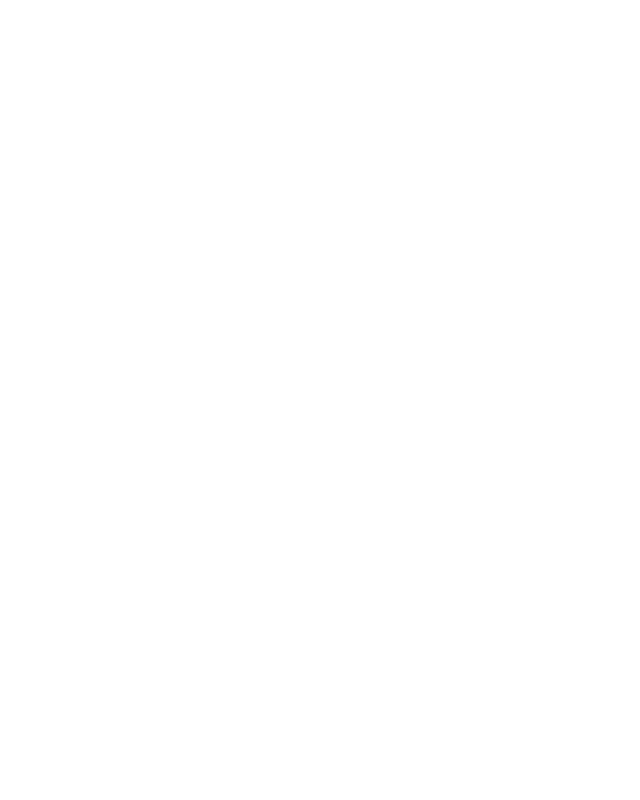
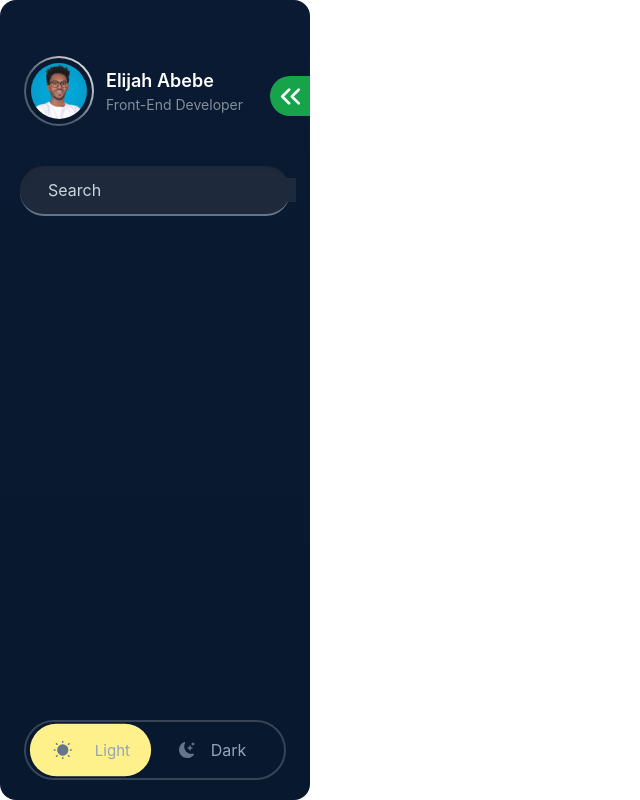
Before and after one commit to Elijah-05/responsive-sidebar, a React (Vite) app: page / in a window 1280 px wide. Shown: the whole page, without its empty margins (0-640 px from the left). Built offline with nearby package versions, Linux system fonts and the light colour scheme.

Commit message:
side bar user avatar and bottom theme switcher

```diff
--- a/src/assets/index.ts
+++ b/src/assets/index.ts
@@ -1,3 +1,7 @@
 import Profile from "./images/profile.jpg";
+import { LuChevronsRight as Chevron } from "react-icons/lu";
+import { IoSearchOutline as SearchIcon } from "react-icons/io5";
+import { PiSunDimFill as SunIcon } from "react-icons/pi";
+import { BsFillMoonStarsFill as MoonIcon } from "react-icons/bs";
 
-export { Profile };
+export { Profile, Chevron, SearchIcon, SunIcon, MoonIcon };
--- /dev/null
+++ b/src/components/avatar/Avatar.tsx
@@ -0,0 +1,16 @@
+const Avatar = ({ src }: { src: string }) => {
+  return (
+    <div className="relative w-[70px] h-[70px] fully-center rounded-full ">
+      <img
+        src={src}
+        className="w-14 rounded-full h-14 object-cover"
+        alt="user profile"
+      />
+      <div className="absolute -z-10 w-full h-full rounded-full p-[2px] right-0 bottom-0 bg-gradient-to-tr from-40% from-[rgba(250,250,250,0.3)] to-white">
+        <div className="bg-gradient-to-t from-[#08182E] to-[#091A32] w-full h-full rounded-full" />
+      </div>
+    </div>
+  );
+};
+
+export default Avatar;
--- a/src/components/side_bar/SideBar.tsx
+++ b/src/components/side_bar/SideBar.tsx
@@ -1,12 +1,34 @@
-import { Profile } from "../../assets";
+import { Chevron, Profile, SearchIcon } from "../../assets";
+import Avatar from "../avatar/Avatar";
+import ThemeSwitch from "../switch/ThemeSwitch";
 
 const SideBar = () => {
   return (
-    <div className="">
-      <div className="">
-        <div className="">
-          <img src={Profile} className="" alt="user profile" />
+    <div className="bg-gradient-to-t from-[#08182E] to-[#091A32] fixed h-full top-0 left-0 w-[310px] pt-14 rounded-2xl">
+      <div className="relative pl-6">
+        <div className="flex items-center gap-3 ">
+          <Avatar src={Profile} />
+          <div className="text-white leading-3">
+            <h1 className="text-lg font-semibold">Elijah Abebe</h1>
+            <p className="text-sm opacity-50">Front-End Developer</p>
+          </div>
         </div>
+        <button className="group absolute h-10 w-10 transition-all fully-center top-0 translate-y-1/2 right-0 bg-green-600 rounded-l-full duration-300">
+          <Chevron className="text-[33px] -scale-100 text-white" />
+        </button>
+      </div>
+      <div className={`px-5 mt-10`}>
+        <div
+          className={`bg-slate-800 flex items-center gap-3 px-4 py-3 rounded-3xl shadow-inner border-b-2 border-slate-500`}
+        >
+          <SearchIcon className={`text-slate-400`} />
+          <input
+            type="text"
+            className={`bg-slate-800 placeholder:text-slate-300`}
+            placeholder="Search"
+          />
+        </div>
+        <ThemeSwitch />
       </div>
     </div>
   );
--- /dev/null
+++ b/src/components/switch/ThemeSwitch.tsx
@@ -0,0 +1,48 @@
+import { useState } from "react";
+import { SunIcon, MoonIcon } from "../../assets";
+
+const ThemeSwitch = () => {
+  const [isDark, setIsDark] = useState(false);
+
+  return (
+    <div className="flex items-center justify-evenly absolute bottom-5 left-6 right-6 border-2 border-[#ffffff30] py-4 grow rounded-full">
+      <button
+        onClick={() => setIsDark(false)}
+        className={`flex justify-between items-center gap-4`}
+      >
+        <SunIcon className="text-2xl text-slate-500" />
+        <span className="text-slate-400">Light</span>
+      </button>
+      <button
+        onClick={() => setIsDark(true)}
+        className="flex justify-between items-center gap-4"
+      >
+        <MoonIcon className="text-slate-500" />
+        <span className="text-slate-400">Dark</span>
+      </button>
+      <div
+        className={`absolute left-0 ${
+          isDark ? "translate-x-full" : "translate-x-0"
+        } flex items-center justify-evenly scale-[0.94] h-full w-1/2 rounded-full bg-yellow-200 duration-500 transition-all`}
+      >
+        <div className=" fully-center">
+          <MoonIcon
+            className={`absolute text-slate-500 ${
+              isDark ? "opacity-100" : "opacity-0"
+            } transition-all duration-500`}
+          />
+          <SunIcon
+            className={`text-2xl text-slate-500 ${
+              isDark ? "opacity-0" : "opacity-100"
+            } transition-all duration-500`}
+          />
+        </div>
+        <span className="text-slate-400 duration-500">
+          {isDark ? "Dark" : "Light"}
+        </span>
+      </div>
+    </div>
+  );
+};
+
+export default ThemeSwitch;
--- a/src/index.css
+++ b/src/index.css
@@ -7,3 +7,12 @@
   line-height: 1.5;
   font-weight: 400;
 }
+
+@layer components {
+  .fully-center {
+    @apply flex items-center justify-center;
+  }
+  .stroke {
+    @apply border border-red-500;
+  }
+}
--- a/src/layout/MasterLayout.tsx
+++ b/src/layout/MasterLayout.tsx
@@ -1,7 +1,11 @@
+import SideBar from "../components/side_bar/SideBar";
+
 const MasterLayout = () => {
   return (
     <div>
-      <aside className=""></aside>
+      <aside className="">
+        <SideBar />
+      </aside>
       <main className=""></main>
     </div>
   );
```
